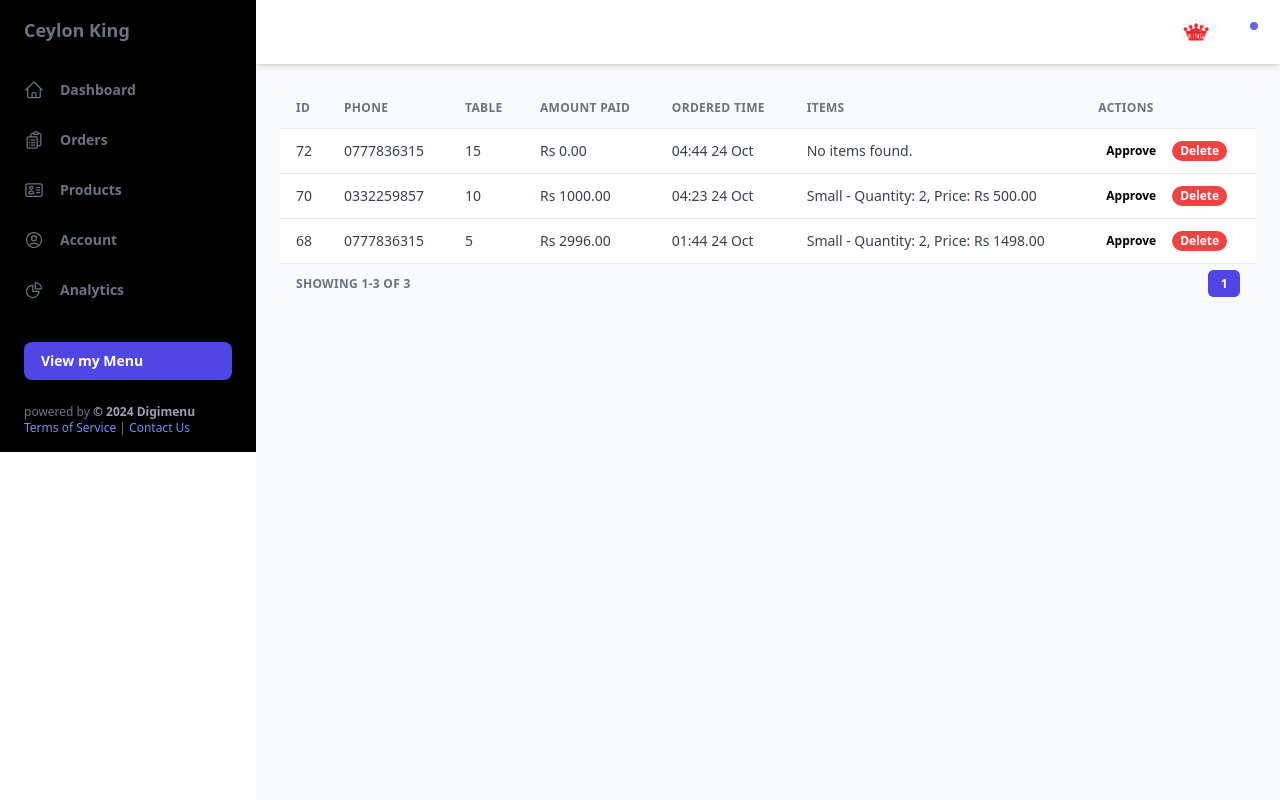
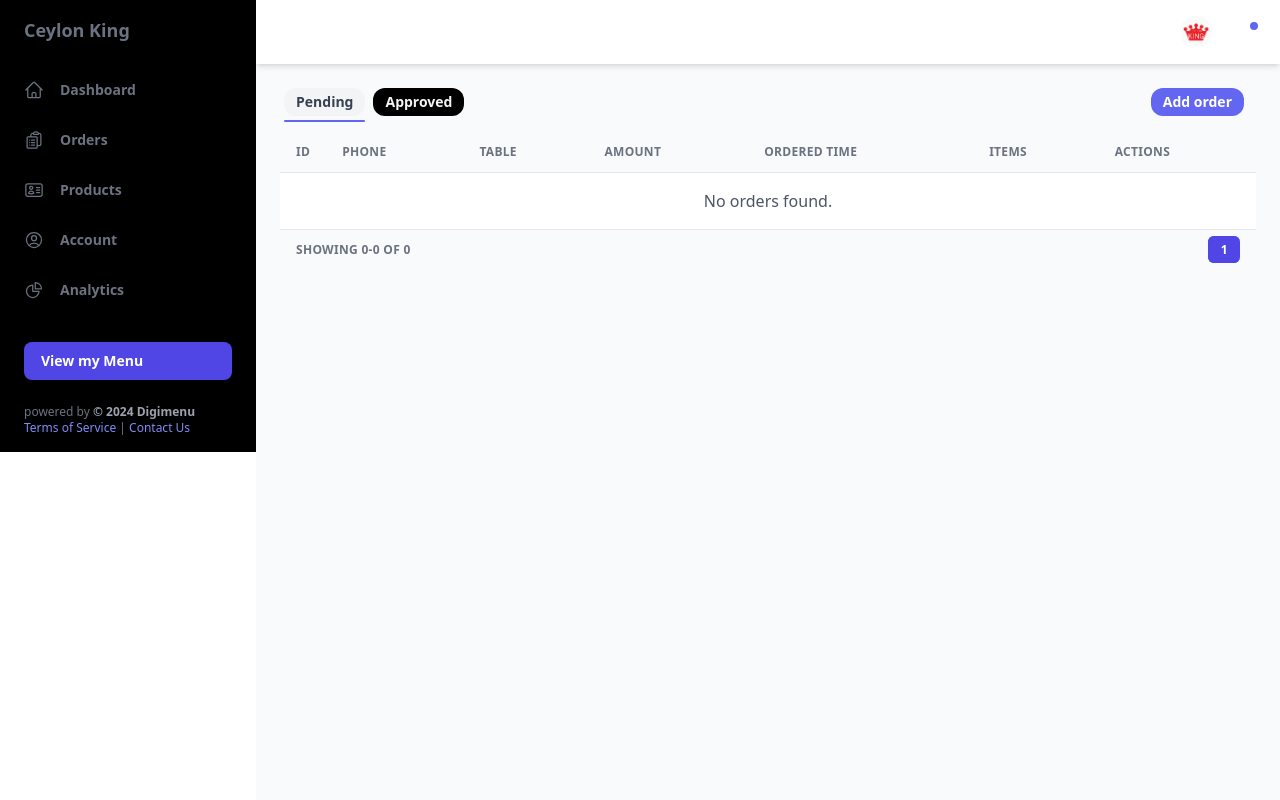
Before and after one commit to coolmotion/Digimenu, a Django app: page /dashboard/orders/ in a window 1280 px wide. Run offline with Django 5.2, Linux system fonts and the light colour scheme; a user stored in the database is signed in; data comes from the database, SQL or seed files in the repository; both versions use the stored data as it was after the commit; some libraries are stand-ins or nearby versions.

Commit message:
update dahsboard

```diff
--- a/cart/models.py
+++ b/cart/models.py
@@ -7,6 +7,7 @@ class Order(models.Model):
 	amount_paid = models.DecimalField(max_digits=7, decimal_places=2)
 	date_ordered = models.DateTimeField(auto_now_add=True)
 	resturant = models.ForeignKey(Profile, on_delete=models.CASCADE)
+	approval = models.BooleanField(default=False)
 
 	def __str__(self):
 		return f'Order - {str(self.phone)} id:{str(self.id)}'
--- a/cart/templates/cartbase.html
+++ b/cart/templates/cartbase.html
@@ -4,7 +4,6 @@
 <head>
     <meta charset="UTF-8">
     <meta name="viewport" content="width=device-width, initial-scale=1.0">
-    <link rel="stylesheet" href="{% static 'styles.css' %}">
     <link rel="icon" href="{% static 'favicon.png'}" type="image/x-icon">
     <script src="https://cdn.tailwindcss.com"></script>
     <script src="https://code.jquery.com/jquery-3.7.1.min.js" integrity="sha256-/JqT3SQfawRcv/BIHPThkBvs0OEvtFFmqPF/lYI/Cxo=" crossorigin="anonymous"></script>
--- a/dashboard/templates/dashboard.html
+++ b/dashboard/templates/dashboard.html
@@ -2,7 +2,7 @@
 {% load static %}
 {% block content %}
 {% include 'dcards.html' %}
-{% include 'dmenu.html' %}
+{% include 'menutabs.html' %}
 <div class="w-full overflow-hidden rounded-lg shadow-xs mb-6">
   <div class="w-full overflow-x-auto">
     <table class="w-full whitespace-no-wrap">
--- a/dashboard/templates/orders.html
+++ b/dashboard/templates/orders.html
@@ -1,6 +1,7 @@
 {% extends 'dbase.html' %}
 {% load static %}
 {% block content %}
+{% include 'ordertabs.html' %}
 <div class="w-full overflow-hidden rounded-lg shadow-xs mb-6">
   <div class="w-full overflow-x-auto">
     <table class="w-full whitespace-no-wrap">
@@ -11,7 +12,7 @@
           <th class="px-4 py-3 w-6">ID</th>
           <th class="px-4 py-3">Phone</th>
           <th class="px-4 py-3">Table</th>
-          <th class="px-4 py-3">Amount Paid</th>
+          <th class="px-4 py-3">Amount </th>
           <th class="px-4 py-3">Ordered Time</th>
           <th class="px-4 py-3">Items</th>
           <th class="px-4 py-3">Actions</th>
@@ -22,13 +23,13 @@
       >
       {% if orders %}
       {% for order in orders %}
-        <tr class="text-gray-700 dark:text-gray-400">
-          <td class="px-4 py-3 text-sm">{{ order.id }}</td>
-          <td class="px-4 py-3 text-sm">{{ order.phone }}</td>
-          <td class="px-4 py-3 text-sm">{{ order.table_no }}</td>
-          <td class="px-4 py-3 text-sm">Rs {{ order.amount_paid }}</td>
-          <td class="px-4 py-3 text-sm">{{ order.date_ordered|date:"H:i d M" }}</td>
-          <td class="px-4 py-3 text-sm">
+        <tr class="text-gray-700 dark:text-gray-400 ">
+          <td class="px-4 py-3 text-sm align-top text-left">{{ order.id }}</td>
+          <td class="px-4 py-3 text-sm align-top text-left">{{ order.phone }}</td>
+          <td class="px-4 py-3 text-sm align-top text-left">{{ order.table_no }}</td>
+          <td class="px-4 py-3 text-sm align-top text-left">Rs {{ order.amount_paid }}</td>
+          <td class="px-4 py-3 text-sm align-top text-left">{{ order.date_ordered|date:"H:i d M" }}</td>
+          <td class="px-4 py-3 text-sm align-top text-left">
             <ul>
               {% for item in order.orderitem_set.all %}
                 <li>{{ item.portion.name }} - Quantity: {{ item.quantity }}, Price: Rs {{ item.price }}</li>
@@ -38,17 +39,25 @@
             </ul>
           </td>
           <td class="px-4 py-3 text-xs flex flex-row">
-            <a class="bg-white rounded-xl font-bold text-black px-2 py-0.5">Approve</a>
-            <a class="bg-red-500 rounded-xl ml-2 font-bold text-white px-2 py-0.5">Delete</a>
+            <form method="post">
+              {% csrf_token %}
+              {% if request.path == '/dashboard/orders/' %}
+              <button type="submit" name="approve_order" value="{{ order.id }}" class="bg-white rounded-xl font-bold text-black px-2 py-0.5">Approve</button>
+              {% endif %}
+              {% if request.path == '/dashboard/orders/approved/' %}
+              <button type="submit" name="reject_order" value="{{ order.id }}" class="bg-white rounded-xl font-bold text-red-500 px-2 py-0.5">Reject</button>
+              {% endif %}
+              <button type="submit" name="delete_order" value="{{ order.id }}" class="bg-red-500 rounded-xl ml-2 font-bold text-white px-2 py-0.5">Delete</button>
+            </form>
           </td>
         </tr>
       {% endfor %}
       {% else %}
-      <tr>
-        <td colspan="5" class="text-center py-4 text-gray-600 dark:text-gray-400">
-          No orders found.
-        </td>
-      </tr>
+        <tr>
+          <td colspan="7" class="text-center py-4 text-gray-600">
+            No orders found.
+          </td>
+        </tr>
       {% endif %}
 
       </tbody>
--- /dev/null
+++ b/dashboard/templates/ordertabs.html
@@ -0,0 +1,21 @@
+<div class="flex overflow-x-auto  mb-2 mx-1 justify-between">
+  <div class="flex ">
+    <div class="flex flex-col">
+      <a class="{% if request.path == '/dashboard/orders/' %}bg-gray-100 text-gray-700{% else %}bg-black text-gray-100{% endif %} font-bold text-sm rounded-xl px-3 py-1 mr-2" href="{% url 'orders' %}">
+          Pending
+      </a>
+      {% if request.path == '/dashboard/orders/' %}
+          <hr class="h-0.5 mt-1 bg-indigo-500 border-0 mr-2 rounded">
+      {% endif %}
+    </div>
+    <div class="flex flex-col">
+        <a class="{% if request.path == '/dashboard/orders/approved/' %} bg-gray-100 text-gray-700 {% else %}bg-black text-gray-100 {% endif %} font-bold text-sm rounded-xl px-3 py-1 mr-2" href="{% url 'approved' %}">
+          Approved
+        </a>
+        {% if request.path == '/dashboard/orders/approved/' %}
+            <hr class="h-0.5 mt-1 bg-indigo-500 border-0 mr-2 rounded">
+        {% endif %}
+    </div>
+  </div>
+  <a class="bg-indigo-500 font-bold text-sm rounded-xl px-3 py-1 mr-2 mb-2 text-white" href="#"> Add order </a>
+</div>
--- a/dashboard/urls.py
+++ b/dashboard/urls.py
@@ -9,8 +9,10 @@ urlpatterns = [
     path('addmenu/', views.add_menu, name='add_menu'),
     path('chanegmenu/<int:menu_id>', views.change_menu, name='change_menu'),
     path('menu/delete/<int:menu_id>/', views.delete_menu, name='delete_menu'),
-    path('qr/<int:resturant_id>', views.generate_qr_code, name='qr'),
-    path('orders/', views.list_orders, name='orders'),
+    path('qr/<int:resturant_id>/', views.generate_qr_code, name='qr'),
+    path('orders/', views.pending, name='orders'),
+    path('orders/approved/', views.approved, name='approved'),
+
 
 
 ]
--- a/dashboard/views.py
+++ b/dashboard/views.py
@@ -179,12 +179,50 @@ def generate_qr_code(request, resturant_id):
 
 
 @login_required
-def list_orders(request):
+def pending(request):
+    if request.method == 'POST':
+            order_id = request.POST.get('approve_order') or request.POST.get('delete_order')
+            order = get_object_or_404(Order, id=order_id)
+
+            if 'approve_order' in request.POST:
+                order.approval = True
+                order.save()
+                messages.success(request, "Order approved successfully!")
+            elif 'delete_order' in request.POST:
+                order.delete()
+                messages.success(request, "Order deleted successfully!")
 
     profile = get_object_or_404(Profile, user=request.user)
+    today = now().date()
+    orders_list = Order.objects.filter(resturant=profile, date_ordered__date=today, approval=False).order_by('date_ordered')
 
+    paginator = Paginator(orders_list, 10)
+    page_number = request.GET.get('page')
+    orders = paginator.get_page(page_number)
+
+    context = {
+        'orders': orders,
+        'title': 'Orders'
+    }
+    return render(request, 'orders.html', context)
+
+@login_required
+def approved(request):
+    if request.method == 'POST':
+            order_id = request.POST.get('reject_order') or request.POST.get('delete_order')
+            order = get_object_or_404(Order, id=order_id)
+
+            if 'reject_order' in request.POST:
+                order.approval = False
+                order.save()
+                messages.success(request, "Order rejected successfully!")
+            elif 'delete_order' in request.POST:
+                order.delete()
+                messages.success(request, "Order deleted successfully!")
+
+    profile = get_object_or_404(Profile, user=request.user)
     today = now().date()
-    orders_list = Order.objects.filter(resturant=profile, date_ordered__date=today).order_by('-date_ordered')
+    orders_list = Order.objects.filter(resturant=profile, date_ordered__date=today, approval=True).order_by('date_ordered')
 
     paginator = Paginator(orders_list, 10)
     page_number = request.GET.get('page')
--- a/main/models.py
+++ b/main/models.py
@@ -40,7 +40,7 @@ class Product(models.Model):
     description = models.CharField(max_length=250, default='0', blank=True, null=True)
     image = models.ImageField(upload_to='uploads/product/', blank=True, null=True)
     stock = models.IntegerField(default=0)
-    is_available = models.BooleanField(default=True)  # Field to track product availability
+    is_available = models.BooleanField(default=True)
 
     def __str__(self):
         return f"{self.resturant.resturant_name} - {self.name}"
```
Also changed, not shown: cart/migrations/0008_order_approval.py (added), cart/migrations/0009_alter_order_approval.py (added), dashboard/templates/menutabs.html (renamed from dashboard/templates/dmenu.html), db.sqlite3.
